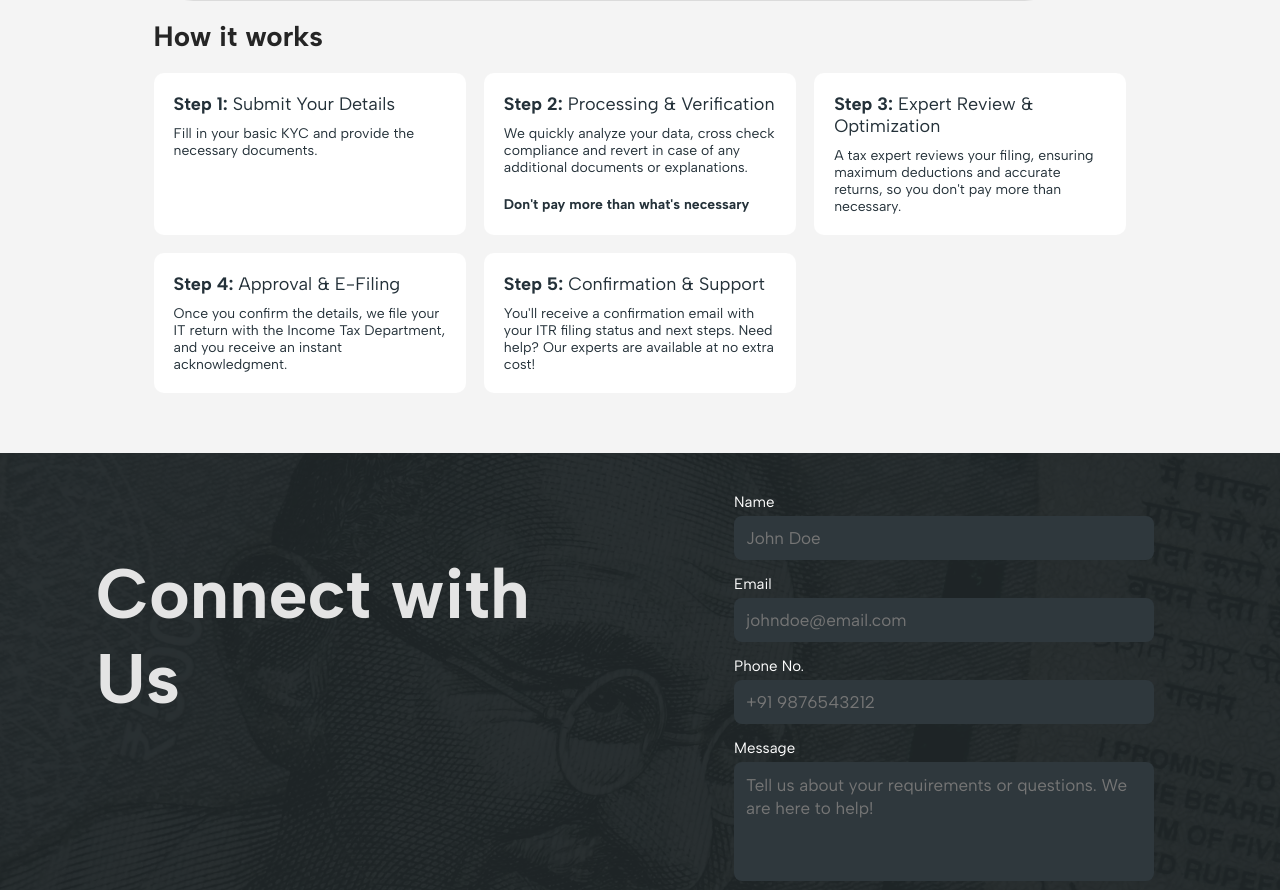
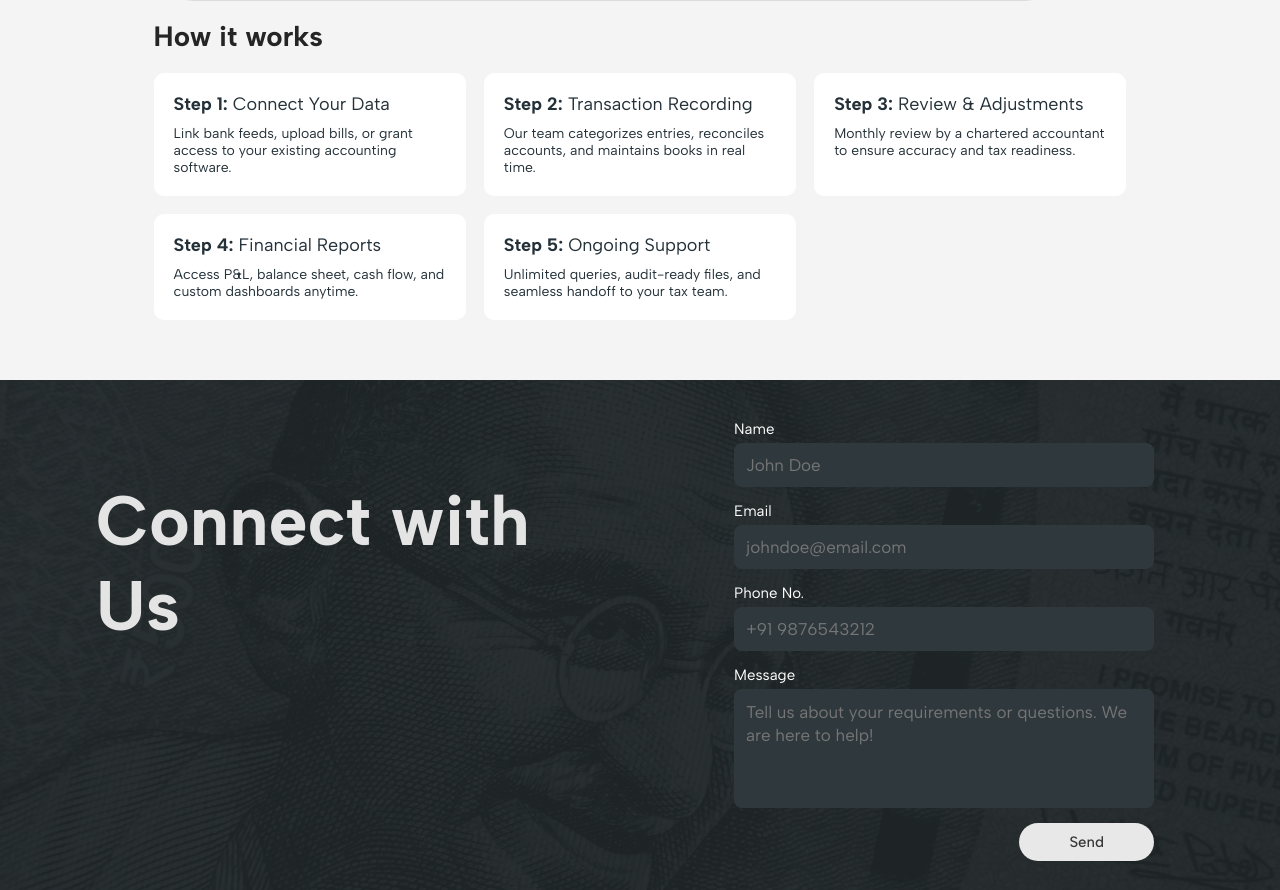
Before and after one commit to mayur-16/gro-website, a React (Create React App) app: page /services/accounting-bookkeeping in a window 1280 px wide. Shown: the part 1040-1930 px from the top of the page. Built offline with nearby package versions, Linux system fonts and the light colour scheme; a web font is replaced by a local one.

Commit message:
feed back changes - how it works section

```diff
--- a/src/components/ServiceDetail.js
+++ b/src/components/ServiceDetail.js
@@ -67,20 +67,25 @@ function ServiceDetail({ onOpenPopup }) {
         "Expert Support: Assistance available throughout the application process."
        ], howItWorks: [
        {
-          title: 'Submit Your Details',
-          description:
-            'Fill in your basic KYC and provide the necessary documents.',
+      title : "Submit Your Application",
+      description : "Provide your KYC details, identity proof, and a short video verification as per Class 3 requirements."
     },
     {
-          title: 'Processing & Verification',
-          description:
-            'We quickly analyze your data, cross check compliance and revert in case of any additional documents or explanations.',
-       optionalDescription: "Don't pay more than what's necessary",
+      title : "Document Verification",
+      description : "We instantly validate your documents against government records and flag any discrepancies for quick resolution."
     },
     {
-            title:'Approval & delivery',
-            description:"We will follow up for approval and prepare your Digital signature token for delivery."
+      title : "DSC Token Generation",
+      description : "Our system generates a secure cryptographic token and binds it to your verified identity."
     },
+    {
+      title : "Download & Installation",
+      description : "Receive your DSC in a USB token or soft format, with step-by-step installation guidance."
+    },
+    {
+      title : "Ready to Sign",
+      description : "Start signing e-documents instantly; get free support for any integration or renewal queries."
+    }
 
 
        ] },
@@ -95,27 +100,24 @@ function ServiceDetail({ onOpenPopup }) {
         "Expert Insights: Leverage the knowledge of expert tax consultants."
        ], howItWorks: [
         {
-          title: 'Submit Your Details',
-          description:
-            'Fill in your basic KYC and provide the necessary documents.',
+      title : "Share Your Query",
+      description : "Describe your tax scenario, upload relevant documents, or book a call with our experts."
     },
     {
-          title: 'Processing & Verification',
-          description:
-            'We quickly analyze your data, cross check compliance and revert in case of any additional documents or explanations.',
-            optionalDescription: "Don't pay more than what's necessary",
+      title : "Case Analysis",
+      description : "Our tax specialists review your case, identify risks, and explore optimization opportunities."
     },
     {
-            title:'Expert Review & Optimization',
-            description:"A tax expert reviews your filing, ensuring maximum deductions and accurate returns, so you don't pay more than necessary."
+      title : "Custom Strategy",
+      description : "Receive a tailored tax plan with clear recommendations, calculations, and compliance roadmap."
     },
     {
-            title: 'Approval & E-Filing',
-            description:'Once you confirm the details, we file your IT return with the Income Tax Department, and you receive an instant acknowledgment.'
+      title : "Review & Approval",
+      description : "Discuss the strategy in a dedicated session, make adjustments, and finalize the approach."
     },
     {
-            title: 'Confirmation & Support',
-            description:"You'll receive a confirmation email with your ITR filing status and next steps. Need help? Our experts are available at no extra cost!"
+      title : "Implementation Support",
+      description : "Get ongoing assistance to execute the plan, file notices, or represent you before authorities."
     }
        ] },
     'incorporation-services': { title: 'Incorporation Services', subtitle: "We'll help you open your business doors",
@@ -129,27 +131,24 @@ function ServiceDetail({ onOpenPopup }) {
 
        ], howItWorks: [
         {
-          title: 'Submit Your Details',
-          description:
-            'Fill in your basic KYC and provide the necessary documents.',
+      title : "Choose Entity Type",
+      description : "Select company, LLP, OPC, or partnership; provide basic director/partner details."
     },
     {
-          title: 'Processing & Verification',
-          description:
-            'We quickly analyze your data, cross check compliance and revert in case of any additional documents or explanations.',
-          optionalDescription: "Don't pay more than what's necessary",
+      title : "Name Reservation",
+      description : "We check availability, suggest unique names, and file RUN or SPICe+ reservation."
     },
     {
-            title:'Expert Review & Optimization',
-            description:"A tax expert reviews your filing, ensuring maximum deductions and accurate returns, so you don't pay more than necessary."
+      title : "Document Preparation",
+      description : "Draft MOA, AOA, declarations, and collect e-signatures via DSC on a single platform."
     },
     {
-            title: 'Approval & E-Filing',
-            description:'Once you confirm the details, we file your IT return with the Income Tax Department, and you receive an instant acknowledgment.'
+      title : "MCA Filing & Approval",
+      description : "Submit SPICe+ form to MCA; track real-time status and resolve queries instantly."
     },
     {
-            title: 'Confirmation & Support',
-            description:"You'll receive a confirmation email with your ITR filing status and next steps. Need help? Our experts are available at no extra cost!"
+      title : "Certificate & Post-Incorporation",
+      description : "Receive incorporation certificate, PAN, TAN, and guidance on bank account & GST registration."
     }
        ] },
     'gst-filing': { title: 'GST Returns', subtitle: 'We handle your GST registration, filing, and compliance accurately, so you avoid penalties and maximize credits.',
@@ -162,27 +161,24 @@ function ServiceDetail({ onOpenPopup }) {
         "Expert Consultants: Stay updated with guidance from certified GST professionals."
        ], howItWorks: [
           {
-          title: 'Submit Your Details',
-          description:
-            'Fill in your basic KYC and provide the necessary documents.',
+      title : "Upload Sales & Purchases",
+      description : "Sync invoices from your accounting software or upload GSTR-1, 2B, and 3B data."
     },
     {
-          title: 'Processing & Verification',
-          description:
-            'We quickly analyze your data, cross check compliance and revert in case of any additional documents or explanations.',
-          optionalDescription: "Don't pay more than what's necessary",
+      title : "Reconciliation & Matching",
+      description : "Auto-match invoices with GSTR-2B, highlight mismatches, and suggest corrections."
     },
     {
-            title:'Expert Review & Optimization',
-            description:"A tax expert reviews your filing, ensuring maximum deductions and accurate returns, so you don't pay more than necessary."
+      title : "Return Computation",
+      description : "Calculate ITC, tax liability, and generate pre-filled GSTR-3B & GSTR-1 summaries."
     },
     {
-            title: 'Approval & E-Filing',
-            description:'Once you confirm the details, we file your IT return with the Income Tax Department, and you receive an instant acknowledgment.'
+      title : "E-Filing with DSC/OTP",
+      description : "File returns directly on GST portal; receive instant acknowledgment and ARN."
     },
     {
-            title: 'Confirmation & Support',
-            description:"You'll receive a confirmation email with your ITR filing status and next steps. Need help? Our experts are available at no extra cost!"
+      title : "Compliance Tracker",
+      description : "Get filing confirmation, late fee alerts, and free support for notices or amendments."
     }
        ] },
     'accounting-bookkeeping': { title: 'Accounting & Bookkeeping', subtitle: 'Clarity & Control Over Your Finances.',
@@ -195,27 +191,24 @@ function ServiceDetail({ onOpenPopup }) {
             "Payroll Management: Accurate and timely payroll processing.",
          ], howItWorks: [
        {
-          title: 'Submit Your Details',
-          description:
-            'Fill in your basic KYC and provide the necessary documents.',
+      title : "Connect Your Data",
+      description : "Link bank feeds, upload bills, or grant access to your existing accounting software."
     },
     {
-          title: 'Processing & Verification',
-          description:
-            'We quickly analyze your data, cross check compliance and revert in case of any additional documents or explanations.',
-          optionalDescription: "Don't pay more than what's necessary",
+      title : "Transaction Recording",
+      description : "Our team categorizes entries, reconciles accounts, and maintains books in real time."
     },
     {
-            title:'Expert Review & Optimization',
-            description:"A tax expert reviews your filing, ensuring maximum deductions and accurate returns, so you don't pay more than necessary."
+      title : "Review & Adjustments",
+      description : "Monthly review by a chartered accountant to ensure accuracy and tax readiness."
     },
     {
-            title: 'Approval & E-Filing',
-            description:'Once you confirm the details, we file your IT return with the Income Tax Department, and you receive an instant acknowledgment.'
+      title : "Financial Reports",
+      description : "Access P&L, balance sheet, cash flow, and custom dashboards anytime."
     },
     {
-            title: 'Confirmation & Support',
-            description:"You'll receive a confirmation email with your ITR filing status and next steps. Need help? Our experts are available at no extra cost!"
+      title : "Ongoing Support",
+      description : "Unlimited queries, audit-ready files, and seamless handoff to your tax team."
     }
          ] },
     'financial-due-diligence': { title: 'Financial Due Diligence (FDD)',
@@ -229,27 +222,24 @@ function ServiceDetail({ onOpenPopup }) {
           "Expert Verification: Independent, certified analysis you can trust.",
         ], howItWorks: [
        {
-          title: 'Submit Your Details',
-          description:
-            'Fill in your basic KYC and provide the necessary documents.',
+      title : "Scope & Data Room",
+      description : "Define objectives, sign NDA, and set up a secure virtual data room for document upload."
     },
     {
-          title: 'Processing & Verification',
-          description:
-            'We quickly analyze your data, cross check compliance and revert in case of any additional documents or explanations.',
-          optionalDescription: "Don't pay more than what's necessary",
+      title : "Data Extraction & Analysis",
+      description : "Extract financials, normalize earnings, identify red flags, and model cash flows."
     },
     {
-            title:'Expert Review & Optimization',
-            description:"A tax expert reviews your filing, ensuring maximum deductions and accurate returns, so you don't pay more than necessary."
+      title : "Quality of Earnings",
+      description : "Assess revenue sustainability, EBITDA adjustments, and working capital trends."
     },
     {
-            title: 'Approval & E-Filing',
-            description:'Once you confirm the details, we file your IT return with the Income Tax Department, and you receive an instant acknowledgment.'
+      title : "Report & Insights",
+      description : "Receive a detailed FDD report with findings, risks, and valuation impact."
     },
     {
-            title: 'Confirmation & Support',
-            description:"You'll receive a confirmation email with your ITR filing status and next steps. Need help? Our experts are available at no extra cost!"
+      title : "Closing Support",
+      description : "Join deal negotiations, clarify queries, and assist with SPA warranties."
     }
         ] },
     'tax-litigation': { title: 'Tax Litigation',
@@ -264,27 +254,24 @@ function ServiceDetail({ onOpenPopup }) {
        ],
         howItWorks: [
         {
-          title: 'Submit Your Details',
-          description:
-            'Fill in your basic KYC and provide the necessary documents.',
+      title : "Case Submission",
+      description : "Upload assessment order, notices, or appeal grounds along with supporting documents."
     },
     {
-          title: 'Processing & Verification',
-          description:
-            'We quickly analyze your data, cross check compliance and revert in case of any additional documents or explanations.',
-          optionalDescription: "Don't pay more than what's necessary",
+      title : "Merit Assessment",
+      description : "Our tax advocates evaluate legal strength, precedents, and success probability."
     },
     {
-            title:'Expert Review & Optimization',
-            description:"A tax expert reviews your filing, ensuring maximum deductions and accurate returns, so you don't pay more than necessary."
+      title : "Drafting & Representation",
+      description : "Prepare appeals, replies, or writs; represent you before ITAT, CIT(A), or High Court."
     },
     {
-            title: 'Approval & E-Filing',
-            description:'Once you confirm the details, we file your IT return with the Income Tax Department, and you receive an instant acknowledgment.'
+      title : "Hearing Updates",
+      description : "Track hearing dates, submit additional documents, and receive real-time status."
     },
     {
-            title: 'Confirmation & Support',
-            description:"You'll receive a confirmation email with your ITR filing status and next steps. Need help? Our experts are available at no extra cost!"
+      title : "Resolution & Refund",
+      description : "Secure favorable orders, expedite refunds, and close the case with full documentation."
     }
         ] },
     'trademark-services': {
@@ -300,27 +287,24 @@ function ServiceDetail({ onOpenPopup }) {
         ],
          howItWorks: [
             {
-          title: 'Submit Your Details',
-          description:
-            'Fill in your basic KYC and provide the necessary documents.',
+      title : "Trademark Search",
+      description : "Conduct comprehensive search across classes to confirm availability and avoid conflicts."
     },
     {
-          title: 'Processing & Verification',
-          description:
-            'We quickly analyze your data, cross check compliance and revert in case of any additional documents or explanations.',
-          optionalDescription: "Don't pay more than what's necessary",
+      title : "Application Filing",
+      description : "Prepare TM-A form, collect applicant details, and file with the Trademark Registry."
     },
     {
-            title:'Expert Review & Optimization',
-            description:"A tax expert reviews your filing, ensuring maximum deductions and accurate returns, so you don't pay more than necessary."
+      title : "Examination Response",
+      description : "Address office actions, submit clarifications, or attend hearings on your behalf."
     },
     {
-            title: 'Approval & E-Filing',
-            description:'Once you confirm the details, we file your IT return with the Income Tax Department, and you receive an instant acknowledgment.'
+      title : "Publication & Opposition",
+      description : "Monitor journal publication, file counter-statements if opposed, and defend your mark."
     },
     {
-            title: 'Confirmation & Support',
-            description:"You'll receive a confirmation email with your ITR filing status and next steps. Need help? Our experts are available at no extra cost!"
+      title : "Registration & Renewal",
+      description : "Receive trademark certificate; get timely alerts for renewal every 10 years."
     }
          ] },
   };
```
Also changed, not shown: src/components/ServicesTestimonials.js (+13 -5 lines). Lines whose indentation alone changed are shown as unchanged.
